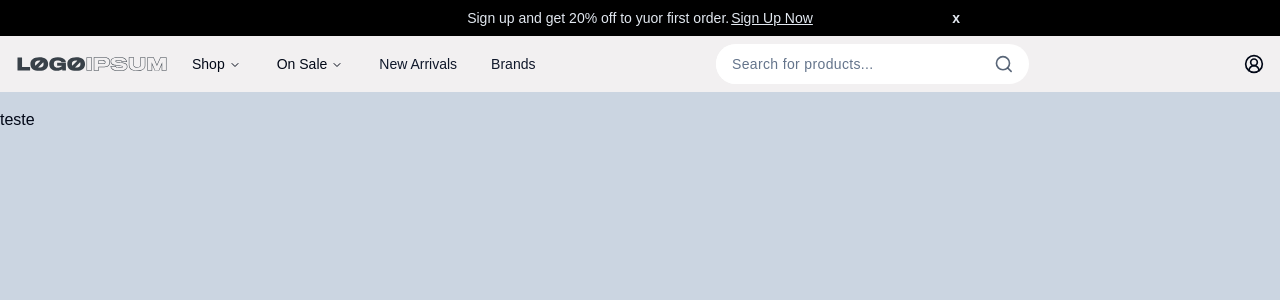
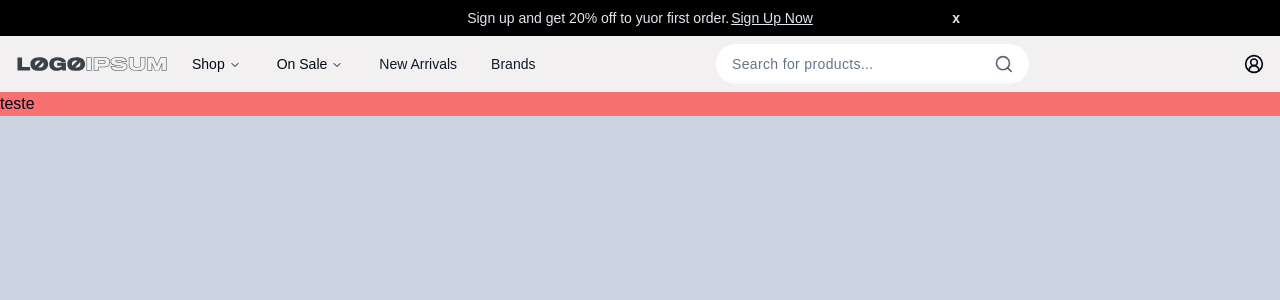
Before and after one commit to MathHenr/E-commerce-project, a Next.js app: page / in a window 1280 px wide. Shown: the top 300 px of the page. Built offline with nearby package versions, Linux system fonts and the light colour scheme.

Commit message:
Initial commit on first-bannner branch

```diff
--- a/app/(home)/layout.tsx
+++ b/app/(home)/layout.tsx
@@ -10,7 +10,7 @@
         <>
             <SalePopup />
             <Navigation />
-            <main className="max-w-screen-2xl mx-auto min-h-screen py-4">
+            <main className="max-w-screen-2xl mx-auto min-h-screen">
                 { children }
             </main>
         </>
--- a/app/(home)/page.tsx
+++ b/app/(home)/page.tsx
@@ -1,6 +1,6 @@
 export default function Page () {
     return (
-        <div>
+        <div className="bg-red-400">
             teste
         </div>
     )
```
